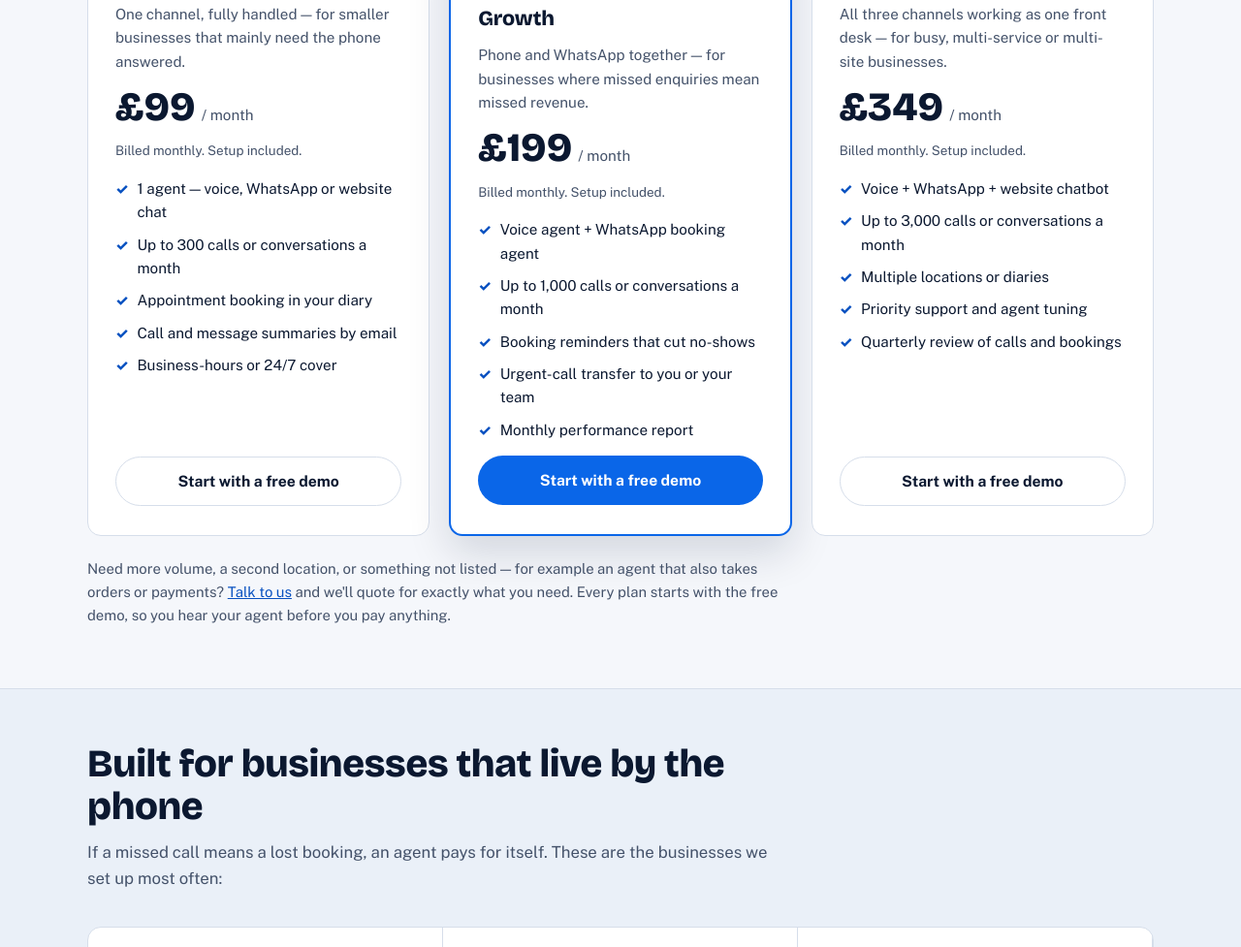
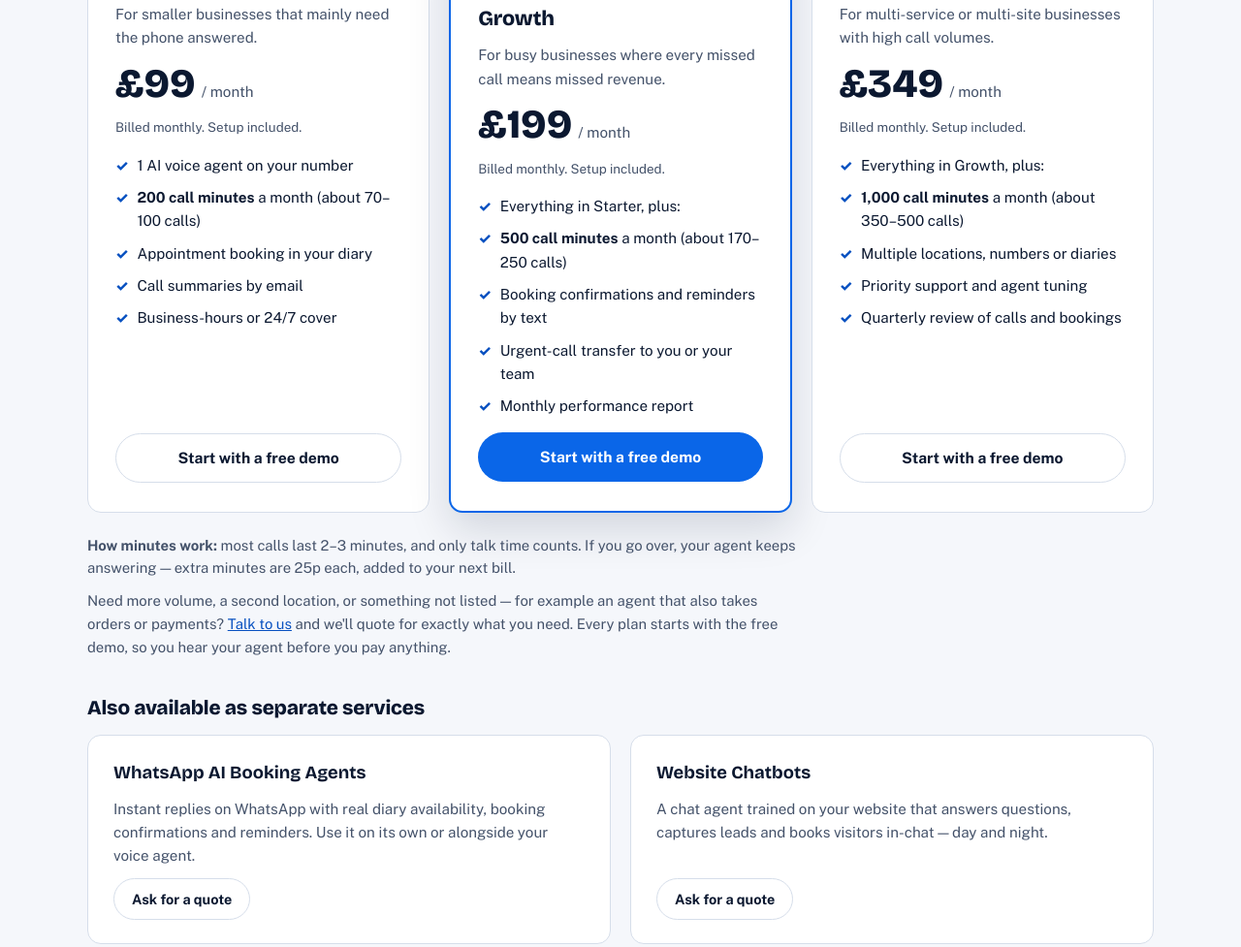
Before and after one commit to beingahsankeerio/scale-up-software-website, a plain HTML site: page index.html in a window 1280 px wide. Shown: the part 2674-3651 px from the top of the page at 97% size. Drawn offline with nearby package versions, Linux system fonts and the light colour scheme.

Commit message:
Add files via upload

```diff
--- a/index.html
+++ b/index.html
@@ -344,6 +344,14 @@
       @media (prefers-color-scheme: dark) { .plan li .tick { color: var(--accent); } }
       .plan .btn { margin-top: auto; justify-content: center; }
       .pricing-note { margin-top: 22px; color: var(--ink-soft); font-size: 0.93rem; max-width: 46rem; }
+      .addons { margin-top: 40px; }
+      .addons-title { font-size: 1.3rem; font-weight: 800; margin-bottom: 16px; }
+      .addon-grid { display: grid; grid-template-columns: repeat(2, 1fr); gap: 20px; }
+      @media (max-width: 760px) { .addon-grid { grid-template-columns: 1fr; } }
+      .addon { background: var(--surface); border: 1px solid var(--line); border-radius: var(--radius); padding: 24px 26px; display: flex; flex-direction: column; gap: 10px; }
+      .addon h4 { margin: 0; font-family: "Bricolage Grotesque", sans-serif; font-size: 1.15rem; font-weight: 700; }
+      .addon p { color: var(--ink-soft); font-size: 0.95rem; }
+      .addon .btn { align-self: flex-start; margin-top: auto; }
 
       /* ---------- About / Contact ---------- */
       .about-grid { display: grid; grid-template-columns: 1.1fr 0.9fr; gap: 40px; align-items: start; }
@@ -543,8 +551,8 @@
       <section id="pricing" style="padding-top:10px;">
         <div class="wrap">
           <div class="section-head">
-            <h2>Simple monthly pricing</h2>
-            <p>Every plan includes full setup: we train your agent on your business, connect it to your number and diary, and test it with you before it goes live. No long contract — rolling monthly, cancel any time.</p>
+            <h2>AI voice agent pricing</h2>
+            <p>Simple monthly plans for your AI phone agent. Every plan includes full setup: we train your agent on your business, connect it to your number and diary, and test it with you before it goes live. No long contract — rolling monthly, cancel any time.</p>
           </div>
           <div class="billing-toggle">
             <span class="opt on" id="optMonthly">Monthly</span>
@@ -557,49 +565,65 @@
           <div class="plans">
             <article class="plan">
               <h3>Starter</h3>
-              <p class="plan-for">One channel, fully handled — for smaller businesses that mainly need the phone answered.</p>
+              <p class="plan-for">For smaller businesses that mainly need the phone answered.</p>
               <div class="price"><span class="amount" data-monthly="£99" data-annual="£83">£99</span><span class="per">/ month</span></div>
               <p class="billed" data-monthly="Billed monthly. Setup included." data-annual="£990 billed once a year. Setup included.">Billed monthly. Setup included.</p>
               <ul>
-                <li><span class="tick">✓</span> 1 agent — voice, WhatsApp or website chat</li>
-                <li><span class="tick">✓</span> Up to 300 calls or conversations a month</li>
+                <li><span class="tick">✓</span> 1 AI voice agent on your number</li>
+                <li><span class="tick">✓</span> <span><strong>200 call minutes</strong> a month (about 70–100 calls)</span></li>
                 <li><span class="tick">✓</span> Appointment booking in your diary</li>
-                <li><span class="tick">✓</span> Call and message summaries by email</li>
+                <li><span class="tick">✓</span> Call summaries by email</li>
                 <li><span class="tick">✓</span> Business-hours or 24/7 cover</li>
               </ul>
-              <a class="btn ghost" href="#book-demo">Start with a free demo</a>
+              <a class="btn ghost" href="#book-demo" data-service="AI voice agent (phone)">Start with a free demo</a>
             </article>
             <article class="plan featured">
               <span class="plan-tag">Most popular</span>
               <h3>Growth</h3>
-              <p class="plan-for">Phone and WhatsApp together — for businesses where missed enquiries mean missed revenue.</p>
+              <p class="plan-for">For busy businesses where every missed call means missed revenue.</p>
               <div class="price"><span class="amount" data-monthly="£199" data-annual="£166">£199</span><span class="per">/ month</span></div>
               <p class="billed" data-monthly="Billed monthly. Setup included." data-annual="£1,990 billed once a year. Setup included.">Billed monthly. Setup included.</p>
               <ul>
-                <li><span class="tick">✓</span> Voice agent + WhatsApp booking agent</li>
-                <li><span class="tick">✓</span> Up to 1,000 calls or conversations a month</li>
-                <li><span class="tick">✓</span> Booking reminders that cut no-shows</li>
+                <li><span class="tick">✓</span> Everything in Starter, plus:</li>
+                <li><span class="tick">✓</span> <span><strong>500 call minutes</strong> a month (about 170–250 calls)</span></li>
+                <li><span class="tick">✓</span> Booking confirmations and reminders by text</li>
                 <li><span class="tick">✓</span> Urgent-call transfer to you or your team</li>
                 <li><span class="tick">✓</span> Monthly performance report</li>
               </ul>
-              <a class="btn" href="#book-demo">Start with a free demo</a>
+              <a class="btn" href="#book-demo" data-service="AI voice agent (phone)">Start with a free demo</a>
             </article>
             <article class="plan">
               <h3>Complete</h3>
-              <p class="plan-for">All three channels working as one front desk — for busy, multi-service or multi-site businesses.</p>
+              <p class="plan-for">For multi-service or multi-site businesses with high call volumes.</p>
               <div class="price"><span class="amount" data-monthly="£349" data-annual="£291">£349</span><span class="per">/ month</span></div>
               <p class="billed" data-monthly="Billed monthly. Setup included." data-annual="£3,490 billed once a year. Setup included.">Billed monthly. Setup included.</p>
               <ul>
-                <li><span class="tick">✓</span> Voice + WhatsApp + website chatbot</li>
-                <li><span class="tick">✓</span> Up to 3,000 calls or conversations a month</li>
-                <li><span class="tick">✓</span> Multiple locations or diaries</li>
+                <li><span class="tick">✓</span> Everything in Growth, plus:</li>
+                <li><span class="tick">✓</span> <span><strong>1,000 call minutes</strong> a month (about 350–500 calls)</span></li>
+                <li><span class="tick">✓</span> Multiple locations, numbers or diaries</li>
                 <li><span class="tick">✓</span> Priority support and agent tuning</li>
                 <li><span class="tick">✓</span> Quarterly review of calls and bookings</li>
               </ul>
-              <a class="btn ghost" href="#book-demo">Start with a free demo</a>
+              <a class="btn ghost" href="#book-demo" data-service="AI voice agent (phone)">Start with a free demo</a>
             </article>
           </div>
-          <p class="pricing-note">Need more volume, a second location, or something not listed — for example an agent that also takes orders or payments? <a href="#contact">Talk to us</a> and we'll quote for exactly what you need. Every plan starts with the free demo, so you hear your agent before you pay anything.</p>
+          <p class="pricing-note"><strong>How minutes work:</strong> most calls last 2–3 minutes, and only talk time counts. If you go over, your agent keeps answering — extra minutes are 25p each, added to your next bill.</p>
+          <p class="pricing-note" style="margin-top:10px;">Need more volume, a second location, or something not listed — for example an agent that also takes orders or payments? <a href="#contact">Talk to us</a> and we'll quote for exactly what you need. Every plan starts with the free demo, so you hear your agent before you pay anything.</p>
+          <div class="addons">
+            <h3 class="addons-title">Also available as separate services</h3>
+            <div class="addon-grid">
+              <article class="addon">
+                <h4>WhatsApp AI Booking Agents</h4>
+                <p>Instant replies on WhatsApp with real diary availability, booking confirmations and reminders. Use it on its own or alongside your voice agent.</p>
+                <a class="btn ghost small" href="#book-demo" data-service="WhatsApp AI booking agent">Ask for a quote</a>
+              </article>
+              <article class="addon">
+                <h4>Website Chatbots</h4>
+                <p>A chat agent trained on your website that answers questions, captures leads and books visitors in-chat — day and night.</p>
+                <a class="btn ghost small" href="#book-demo" data-service="Website chatbot">Ask for a quote</a>
+              </article>
+            </div>
+          </div>
         </div>
       </section>
 
@@ -824,6 +848,15 @@
                 </div>
               </div>
               <div class="field">
+                <label for="inService">Service you're interested in</label>
+                <select id="inService" name="service">
+                  <option>AI voice agent (phone)</option>
+                  <option>WhatsApp AI booking agent</option>
+                  <option>Website chatbot</option>
+                  <option>More than one / not sure yet</option>
+                </select>
+              </div>
+              <div class="field">
                 <label for="inMessage">Anything we should know?</label>
                 <textarea id="inMessage" name="message" rows="3" placeholder="e.g. We miss most calls after 6pm and on Saturdays. We use Cliniko for bookings."></textarea>
               </div>
@@ -870,7 +903,7 @@
             </details>
             <details>
               <summary>How much does it cost after the demo?</summary>
-              <p>Plans are on the <a href="#pricing">pricing section</a> above — from £99 a month, setup included, on a rolling monthly basis with no long contract. If your call volume grows or shrinks, you can move plans at any time.</p>
+              <p>Voice agent plans are on the <a href="#pricing">pricing section</a> above — from £99 a month, setup included, on a rolling monthly basis with no long contract. Each plan includes a set number of call minutes — 200, 500 or 1,000 a month. If you go over, your agent keeps answering and extra minutes are 25p each. If your call volume grows or shrinks, you can move plans at any time. WhatsApp booking agents and website chatbots are priced separately — ask us for a quote.</p>
             </details>
             <details>
               <summary>How do you handle my customers' data?</summary>
@@ -1271,6 +1304,12 @@
         calc();
 
         /* ============ Demo request form ============ */
+        Array.prototype.forEach.call(document.querySelectorAll("[data-service]"), function (a) {
+          a.addEventListener("click", function () {
+            var sel = document.getElementById("inService");
+            if (sel) sel.value = a.getAttribute("data-service");
+          });
+        });
         var form = document.getElementById("demoForm");
         var success = document.getElementById("formSuccess");
         var summary = document.getElementById("successSummary");
@@ -1286,6 +1325,7 @@
             "Business: " + val("inBusiness"),
             "Email: " + val("inEmail"),
             "Phone / WhatsApp: " + (val("inPhone") || "—"),
+            "Service: " + val("inService"),
             "Type of business: " + val("inIndustry"),
             "Calls per week: " + val("inVolume"),
             "Notes: " + (val("inMessage") || "—")
@@ -1368,7 +1408,7 @@
               headers: { "Content-Type": "application/json", "Accept": "application/json" },
               body: JSON.stringify({
                 _subject: subject, name: val("inName"), business: val("inBusiness"), email: val("inEmail"),
-                _replyto: val("inEmail"), phone: val("inPhone"), industry: val("inIndustry"),
+                _replyto: val("inEmail"), phone: val("inPhone"), service: val("inService"), industry: val("inIndustry"),
                 calls_per_week: val("inVolume"), message: val("inMessage")
               })
             }).then(function (res) {
```
